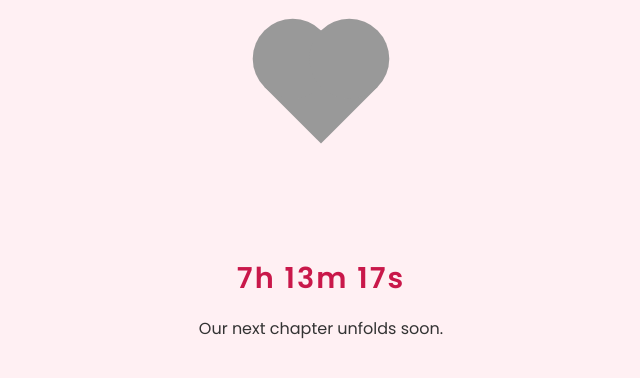
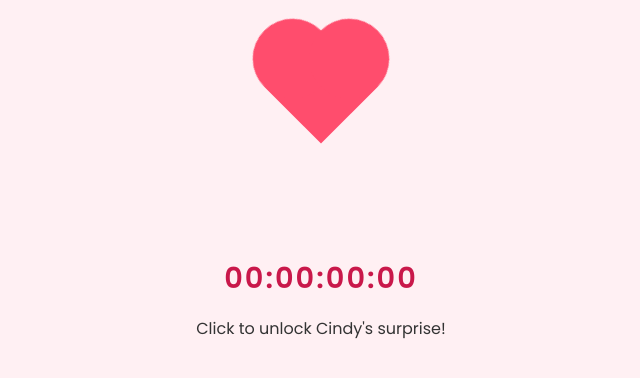
Before and after one commit to budurivinod/Valentines, a plain HTML site: page index.html in a window 1280 px wide. Shown: the part 122-500 px from the top of the page, without its empty margins (319-959 px from the left). Drawn offline with nearby package versions, Linux system fonts and the light colour scheme.

Commit message:
Update index.html

```diff
--- a/index.html
+++ b/index.html
@@ -85,7 +85,7 @@
             const now = new Date();
             const day = now.getDate();
             const month = now.getMonth() + 1;
-            const debug = false; // Set to true to test immediately
+            const debug = true; // Set to true to test immediately
 
             if ((month === 2 && day >= 7 && day <= 14) || debug) {
                 document.getElementById('heart-trigger').classList.remove('locked');
```
